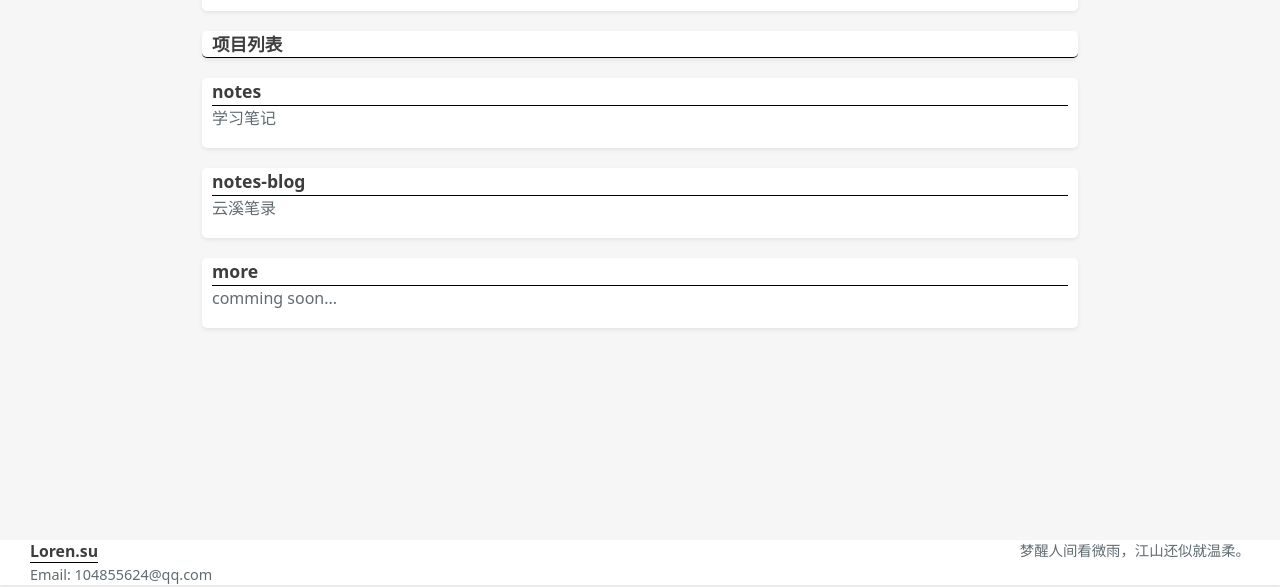
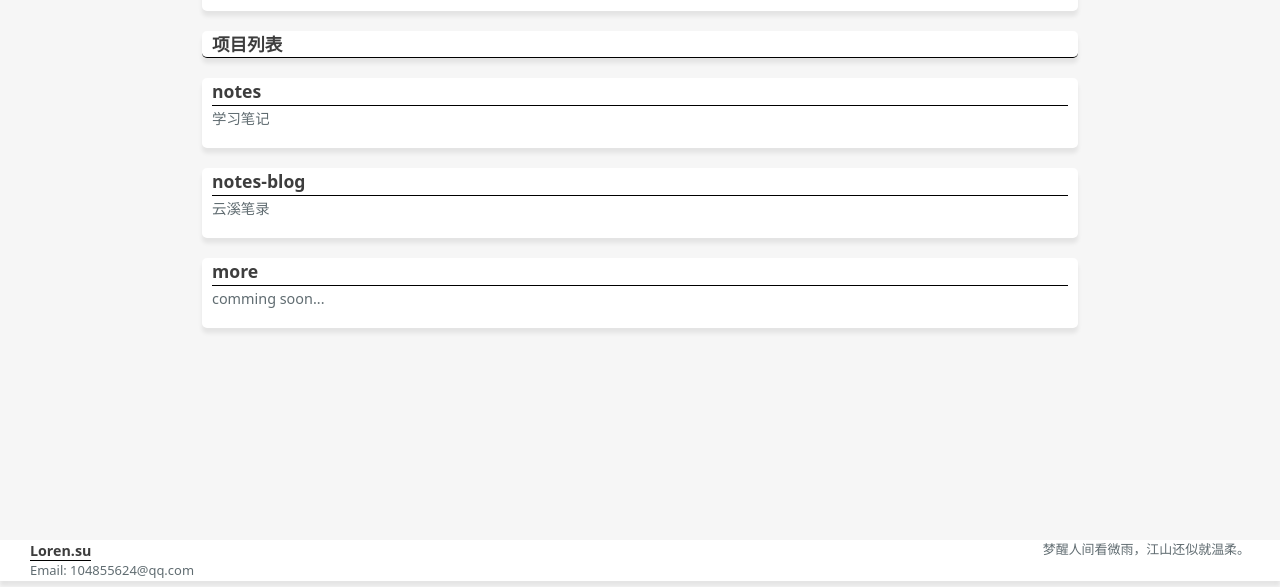
Before and after one commit to sustamp/sustamp.github.io, a Jekyll site: the page index.html, which Jekyll copies as it is, in a window 1280 px wide. Shown: the part 310-897 px from the top of the page. Built offline with Jekyll 4.4.1, drawn with Linux system fonts in a browser that asks for light colours.

Commit message:
Update my-base.css

```diff
--- a/assets/css/my-base.css
+++ b/assets/css/my-base.css
@@ -1,4 +1,7 @@
 @charset "UTF-8";
+
+/* *{border: solid 1px black} */
+
 /* 在 :root 选择器中定义变量，这样变量在整个文档中都可以访问。 */
 /* 使用 -- 前缀来定义变量名。 */
 :root {
@@ -15,7 +18,7 @@
     --content-font-color: #606c71;
 
     /* 阴影效果 */
-    --box-shadow: 0 .125rem .25rem rgba(0,0,0,.075)!important;
+    --box-shadow: 0 .325rem .25rem rgba(0, 0, 0, 0.075)!important;
 }
 
 /* 元素呈现阴影效果 */
@@ -26,6 +29,11 @@
 .flex-row{
     display: flex;
 }
+.flex-align-center{
+    display: flex;
+    align-items: center;
+}
+
 /* flex垂直布局 */
 .flex-col{
     display: flex;
@@ -41,3 +49,86 @@
     /* 占据3份空间 */
     flex:3;
 }
+
+/* 元素共用样式 */
+/* 定义区块的背景色和外边距和圆角 */
+.top-notice, .box-item, .p-block, .url-body{
+    background-color: var(--bg-color);
+    box-shadow: var(--box-shadow);
+    border-radius: 5px;
+    margin: 10px;
+    padding: 0 10px;
+}
+
+.title-text{
+    color: var(--pk-font-color);
+    font-weight: bold;
+    font-size: 1.5em;
+}
+
+.item-text{
+    color: var(--pk-font-color);
+    font-weight:lighter;
+    font-size: 1.3em;
+    border-bottom: solid 1px black;
+}
+
+.content-title{
+    color: black;
+    border-bottom: solid 1px black;
+    font-weight: bold;
+    font-size: 1.1em;
+}
+.content-text{
+    color: var(--content-font-color);
+    font-size: 0.9em;
+}
+
+.block{
+    display: block;
+    text-decoration: none;
+}
+
+.overflow-clip{
+    overflow: hidden;
+    text-overflow: ellipsis;
+    white-space: nowrap;
+    display: block;
+    max-width: 70%;
+}
+
+.url-body{
+    flex-grow: 1;
+    min-width: 25%;
+    flex-basis: 0;
+}
+
+.url-body a{
+    display: flex;
+    align-items: center;
+}
+
+/* 设置链接图片的icon小样式 */
+.url-img{
+    height: 24px;
+    width: 24px;
+    border-radius: 3px;
+    /* 底色透明 */
+    background: transparent;
+    /* 使图片适应背景区域 */
+    background-size: contain;
+    margin: 0 10px 0 5px;
+}
+
+.url-img img{
+    max-height: 100%;
+    display: flex;
+    align-items: center;
+}
+
+.url-info{
+    /* 使容器占据剩余空间 */
+    flex: 1;
+    /* 隐藏溢出的部分 */
+    overflow: hidden;
+}
```
